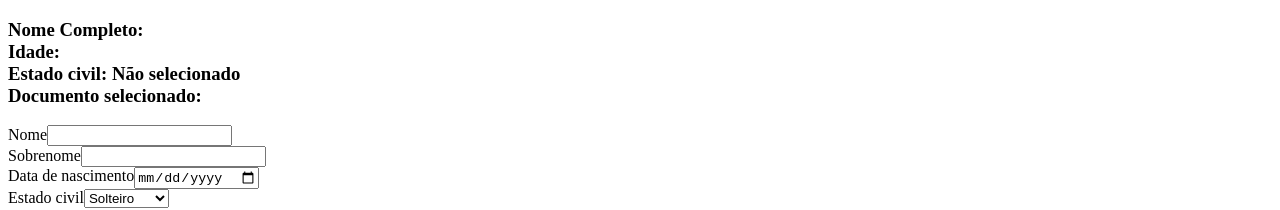
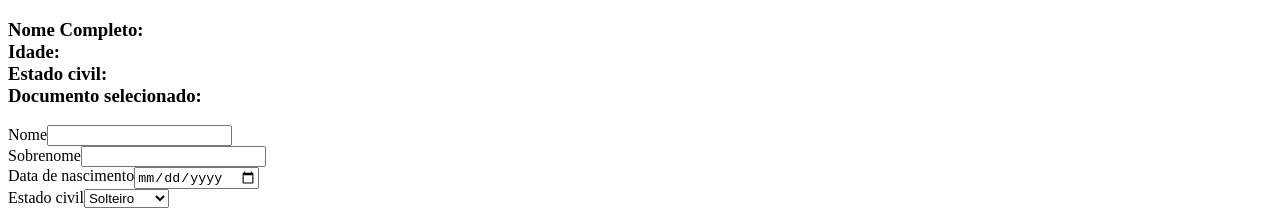
Before and after one commit to thomasmendonca/aulareact, a React (Vite) app: page / in a window 1280 px wide. Shown: the top 210 px of the page. Built offline with nearby package versions, Linux system fonts and the light colour scheme; the HTML template or start-up script is replaced by a standard one.

Commit message:
conhecendo o useEffect

```diff
--- a/src/components/Form/Form.tsx
+++ b/src/components/Form/Form.tsx
@@ -1,4 +1,4 @@
-import {useState} from "react"
+import {useEffect, useLayoutEffect, useState} from "react"
 
 export const Form = () =>{
 
@@ -48,8 +48,18 @@ export const Form = () =>{
         console.log(payload)
 
     }
+    useLayoutEffect(()=>{
+        // para manipular itens visuais
 
-
+    },[])
+    useEffect(()=>{
+        setName("")
+        setBirthday("")
+        setMaritalStatus("")
+        setDocumentCNH(false)
+        setDocumentCPF(false)
+        //para manipular dados quando carregar a página
+    },[])
     return(
         <form>
             <h3>Nome Completo: {name}{lastName} <br />
```
